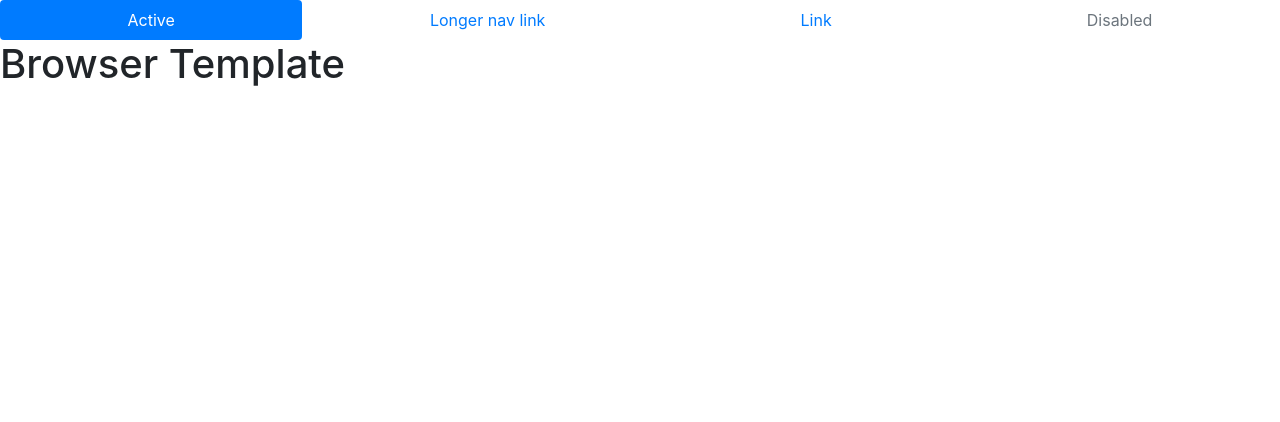
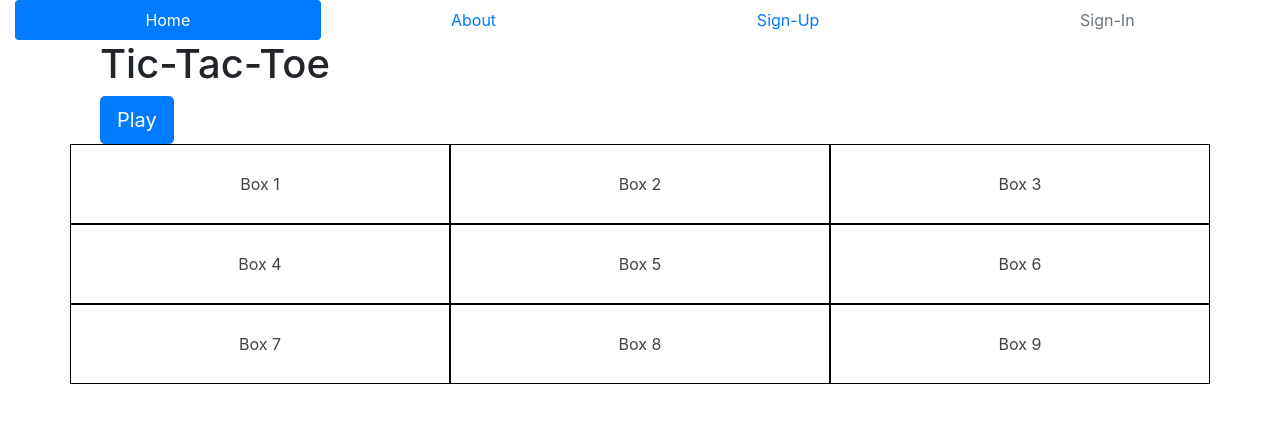
Before and after one commit to discocisco/tictactoe-client, a website built with webpack: page index.html in a window 1280 px wide. Built offline with nearby package versions, Linux system fonts and the light colour scheme.

Commit message:
Create game board
Modify html for game board
Create SCSS files for style. theme colors and typography
Link index.scss to new style pages
Setup curl-scripts files for games and users

```diff
--- /dev/null
+++ b/assets/styles/colors.scss
@@ -0,0 +1,3 @@
+$black: #000;
+$charcoal: #424242;
+$font-color: $charcoal;
--- a/assets/styles/index.scss
+++ b/assets/styles/index.scss
@@ -1 +1,4 @@
 @import '~bootstrap/scss/bootstrap';
+@import './colors';
+@import './typography';
+@import './theme';
--- /dev/null
+++ b/assets/styles/typography.scss
@@ -0,0 +1,8 @@
+.box {
+  align-items: center;
+  border: 1px solid $black;
+  color: $font-color;
+  display: flex;
+  height: 80px;
+  justify-content: center;
+}
--- a/index.html
+++ b/index.html
@@ -12,20 +12,46 @@
       <script src="public/application.js" type="text/javascript" charset="utf-8" defer></script>
     </head>
     <body>
-      <ul class="nav nav-pills nav-fill">
+      <nav class="container-fluid" id="nav-bar">
+        <ul class="nav nav-fill nav-pills">
           <li class="nav-item">
-          <a class="nav-link active" href="#">Active</a>
+            <a class="nav-link active" href="#">Home</a>
           </li>
           <li class="nav-item">
-          <a class="nav-link" href="#">Longer nav link</a>
+            <a class="nav-link" href="#">About</a>
           </li>
           <li class="nav-item">
-          <a class="nav-link" href="#">Link</a>
+            <a class="nav-link" href="#">Sign-Up</a>
           </li>
           <li class="nav-item">
-          <a class="nav-link disabled" href="#" tabindex="-1" aria-disabled="true">Disabled</a>
+            <a class="nav-link disabled" href="#" tabindex="-1" aria-disabled="true">Sign-In</a>
           </li>
         </ul>
-      <h1>Browser Template</h1>
+      </nav>
+      <section class="container" id="main-content">
+        <div class="col-12 col-xl-12">
+          <h1>Tic-Tac-Toe</h1>
+          <button type="button" class="btn btn-primary btn-lg">Play</button>
+        </div>
+        <div id="game-board">
+          <div class="row">
+            <div class="col-4 col-md-4 box">Box 1</div>
+            <div class="col-4 col-md-4 box">Box 2</div>
+            <div class="col-4 col-md-4 box">Box 3</div>
+          </div>
+
+          <div class="row">
+            <div class="col-4 col-md-4 box">Box 4</div>
+            <div class="col-4 col-md-4 box">Box 5</div>
+            <div class="col-4 col-md-4 box">Box 6</div>
+          </div>
+
+          <div class="row">
+            <div class="col-4 col-md-4 box">Box 7</div>
+            <div class="col-4 col-md-4 box">Box 8</div>
+            <div class="col-4 col-md-4 box">Box 9</div>
+          </div>
+        </div>
+      </section>
     </body>
 </html>
```
Also changed, not shown: assets/styles/theme.scss (added), curl-scripts/games/api.js (added), curl-scripts/games/events.js (added), curl-scripts/games/ui.js (added), curl-scripts/users/api.js (added), curl-scripts/users/events.js (added), curl-scripts/users/ui.js (added), 1 other file. Lines whose indentation alone changed are shown as unchanged.
